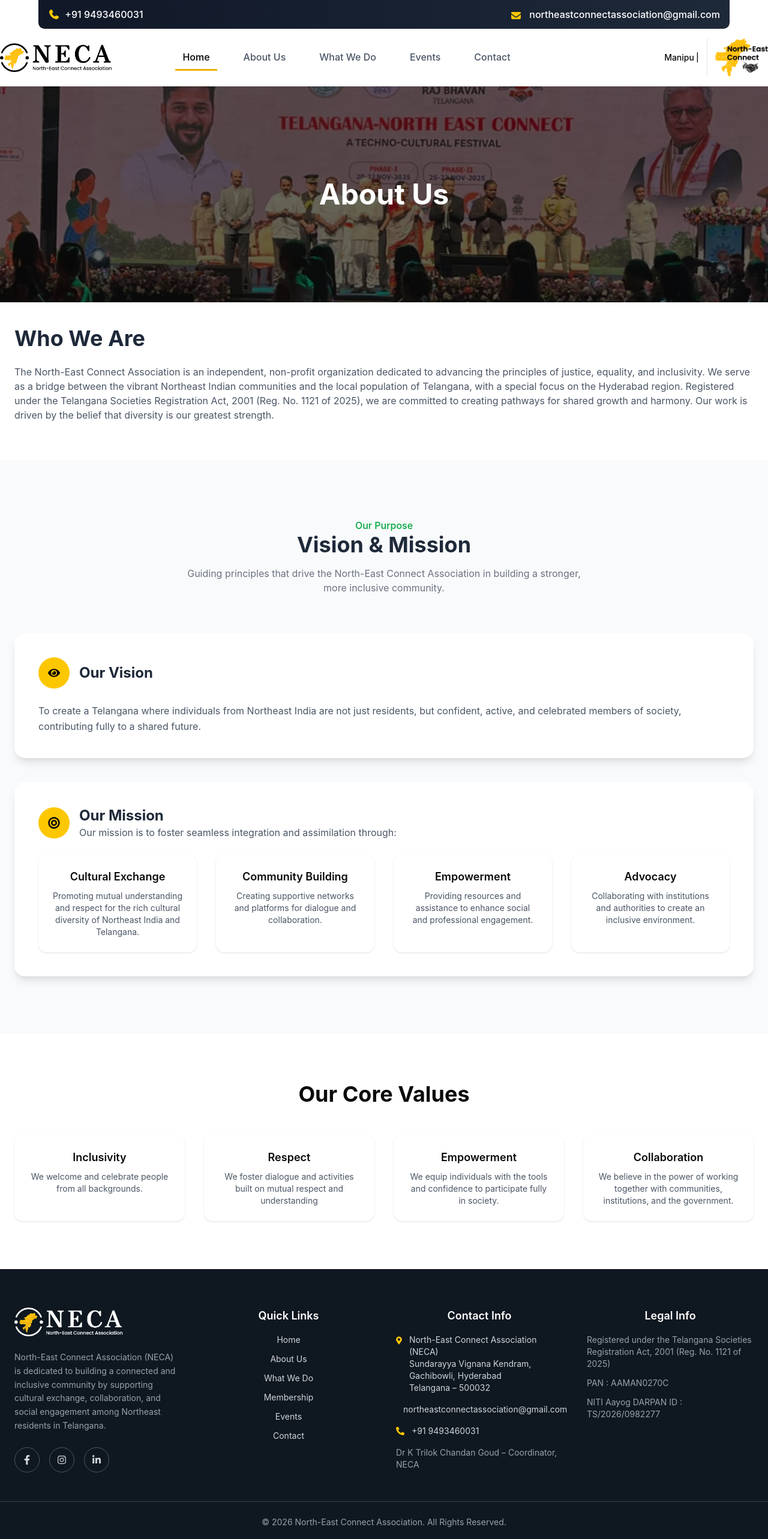
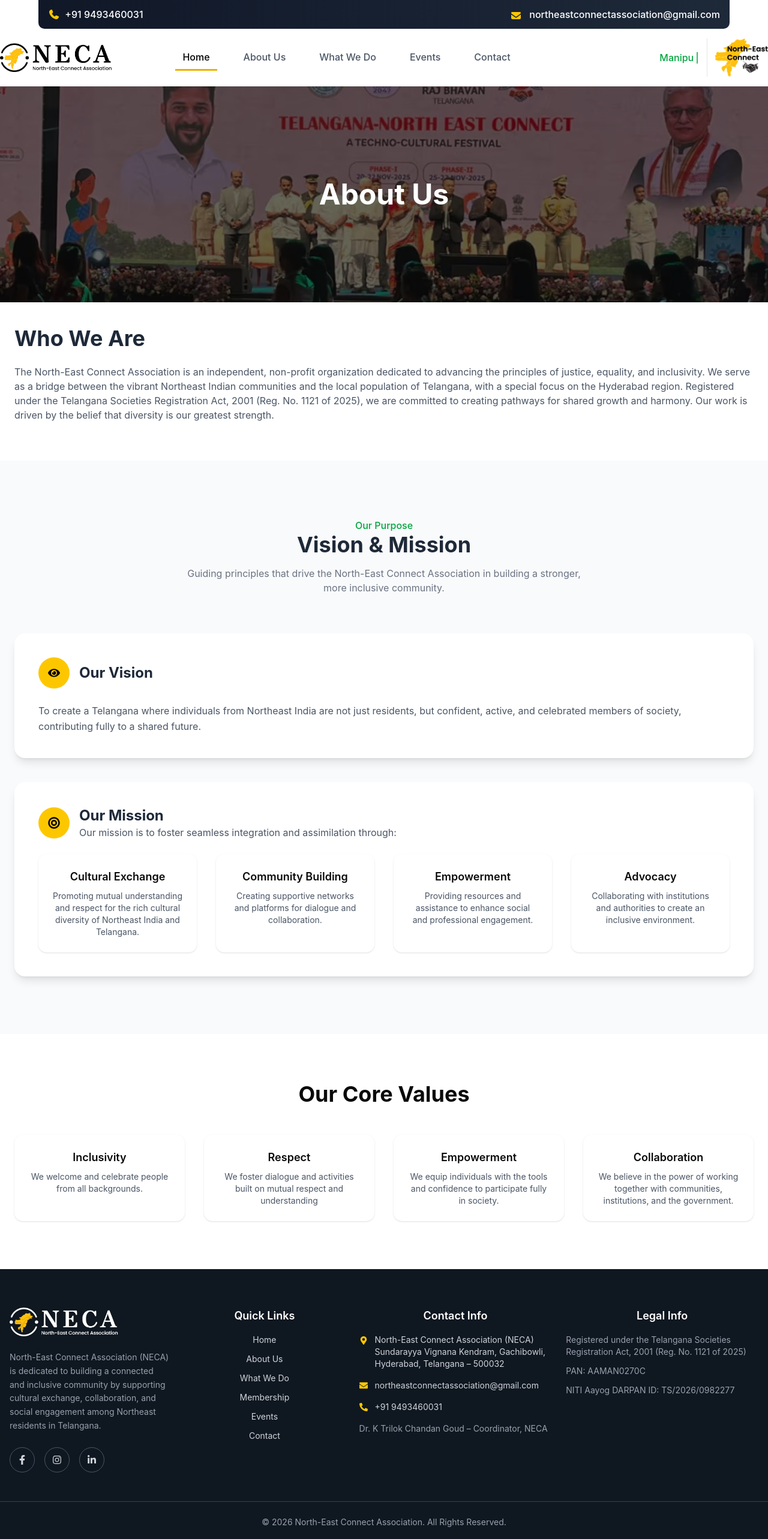
Before and after one commit to lokeshpatteda/northeastconnect, a React (Vite) app: page /about in a window 1280 px wide. Shown: the top 2566 px of the page at 60% size. Built offline with nearby package versions, Linux system fonts and the light colour scheme.

Commit message:
fix: Correct formatting of name and address in ContactUs and Footer components

```diff
--- a/src/components/neca_components/ContactUs.tsx
+++ b/src/components/neca_components/ContactUs.tsx
@@ -49,7 +49,7 @@ const ContactUs = () => {
                             {/* Manager */}
                             <div className="mb-6">
                                 <h2 className="text-3xl font-bold">
-                                    Dr K Trilok Chandan Goud
+                                    Dr. K Trilok Chandan Goud
                                 </h2>
                                 <p className="text-gray-200">
                                     Coordinator, NECA
--- a/src/components/neca_components/Footer.tsx
+++ b/src/components/neca_components/Footer.tsx
@@ -8,7 +8,7 @@ const Footer = () => {
         <div>
             <footer className="bg-[#0f1720] text-gray-300 pt-16 pb-6">
 
-                <div className="max-w-7xl mx-auto px-6 grid md:grid-cols-2 lg:grid-cols-4 gap-10">
+                <div className="max-w-7xl mx-auto px-4 grid md:grid-cols-2 lg:grid-cols-[1fr_1fr_1.2fr_1.2fr] gap-6">
 
                     {/* ABOUT */}
                     <div>
@@ -91,8 +91,8 @@ const Footer = () => {
                                 <FaMapMarkerAlt className="text-yellow-400 mt-1" />
                                 <p>
                                     North-East Connect Association (NECA) <br />
-                                    Sundarayya Vignana Kendram, Gachibowli, Hyderabad <br />
-                                    Telangana – 500032
+                                    Sundarayya Vignana Kendram, Gachibowli, <br />
+                                    Hyderabad, Telangana – 500032
                                 </p>
                             </div>
 
@@ -107,7 +107,7 @@ const Footer = () => {
                             </div>
 
                             <p className="text-gray-400">
-                                Dr K Trilok Chandan Goud – Coordinator, NECA
+                                Dr. K Trilok Chandan Goud – Coordinator, NECA
                             </p>
 
                         </div>
@@ -130,11 +130,11 @@ const Footer = () => {
                             </li>
 
                             <li>
-                                PAN : AAMAN0270C
+                                PAN: AAMAN0270C
                             </li>
 
                             <li>
-                                NITI Aayog DARPAN ID : TS/2026/0982277
+                                NITI Aayog DARPAN ID: TS/2026/0982277
                             </li>
 
                         </ul>
--- a/src/components/neca_components/Landingpage.tsx
+++ b/src/components/neca_components/Landingpage.tsx
@@ -552,7 +552,7 @@ const LandingPage = () => {
                                 {/* Manager */}
                                 <div className="mb-6">
                                     <h2 className="text-3xl font-bold">
-                                        Dr K Trilok Chandan Goud
+                                        Dr. K Trilok Chandan Goud
                                     </h2>
                                     <p className="text-gray-200">
                                         Coordinator, NECA
--- a/src/components/neca_components/Navigationbar.tsx
+++ b/src/components/neca_components/Navigationbar.tsx
@@ -100,7 +100,7 @@ const Navigationbar = () => {
                                         </div> */}
 
                                         <div className="flex items-center gap-4 hidden sm:flex ">
-                                            <div className="text-sm font-medium text-right  w-50">
+                                            <div className="text-md font-medium text-right text-green-600  w-50">
                                                 <Typewriter
                                                     words={states}
                                                     loop={0} // infinite
@@ -150,13 +150,13 @@ const Navigationbar = () => {
                                     ))}
 
                                     {/* Mobile Button */}
-                                    <div className="mt-6">
+                                    {/* <div className="mt-6">
                                         <Link to="/membership">
                                             <button className="w-full py-3 bg-yellow-400 rounded-full hover:bg-yellow-500 font-semibold cursor-pointer ">
                                                 Become a Member  <FontAwesomeIcon icon={faArrowRight} />
                                             </button>
                                         </Link>
-                                    </div>
+                                    </div> */}
 
                                 </DisclosurePanel>
                             </>
```
